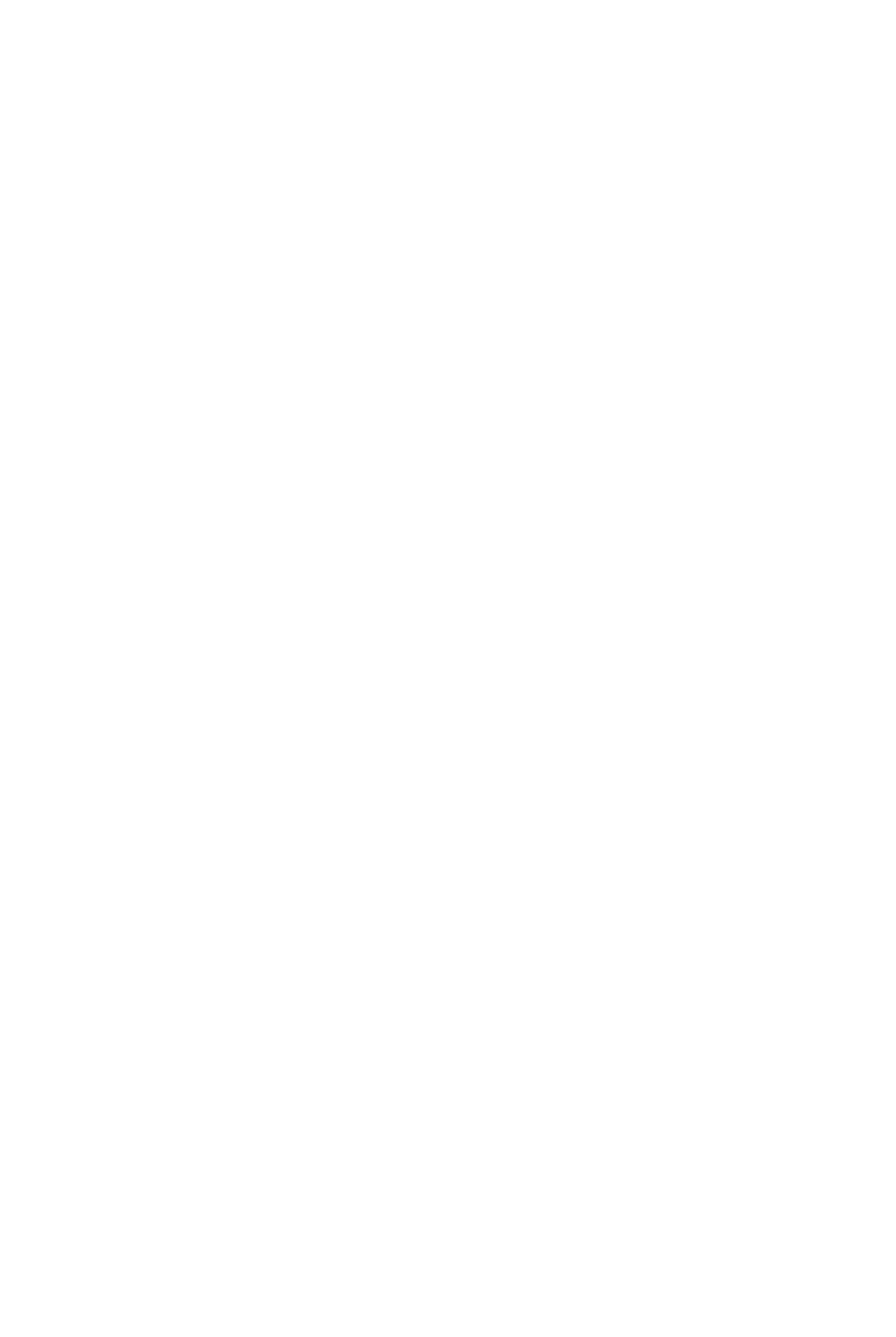
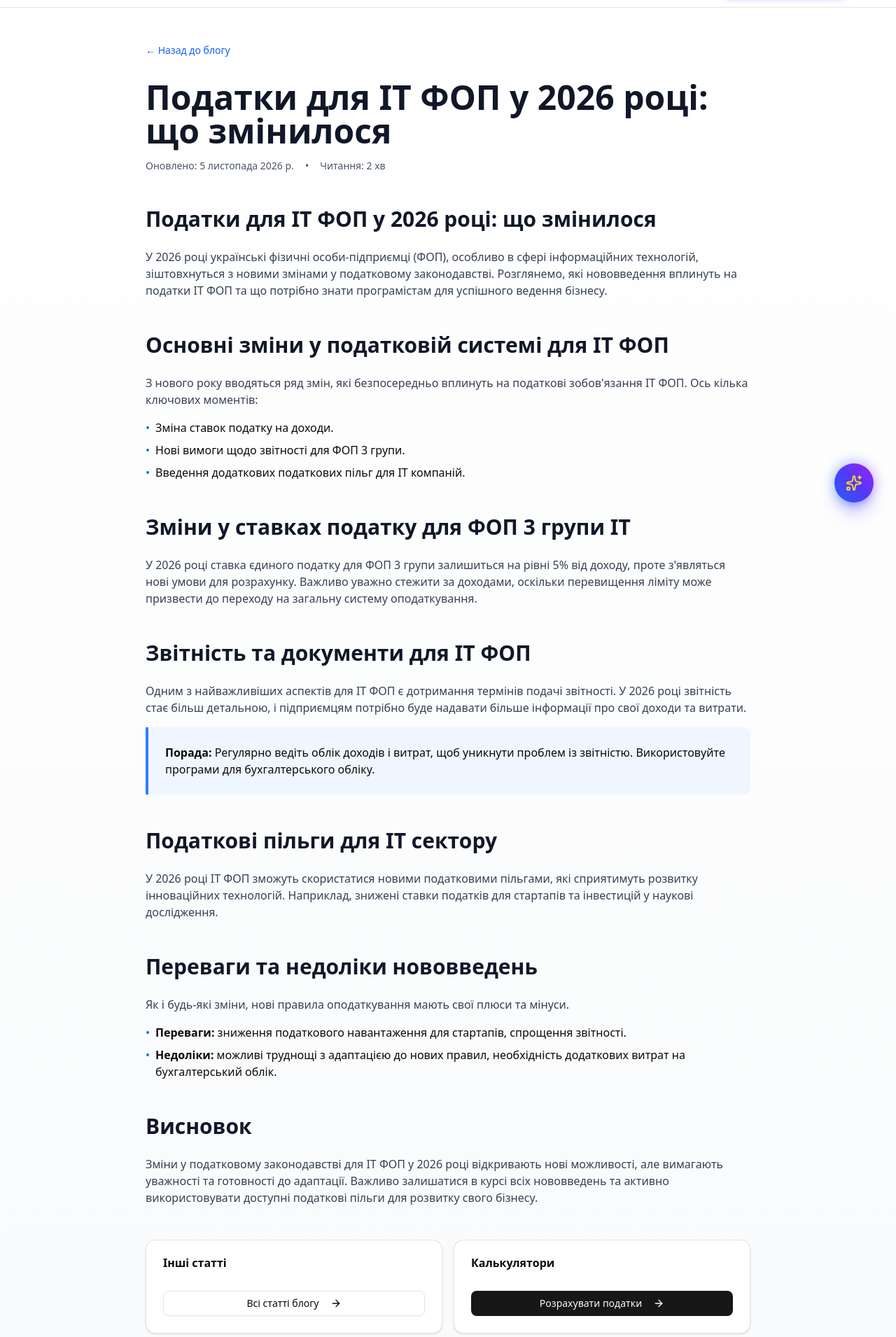
Before and after one commit to Orstan/FOP, a Next.js app: page /blog/podatky-dlya-it-fop-u-2026-rotsi-shcho-zminylosya in a window 1280 px wide. Before the commit this address had no page. Shown: the part 50-1960 px from the top of the page at 70% size. Before the commit the page ends 800 px from the top, so only its background shows below. Built offline with nearby package versions, Linux system fonts and the light colour scheme.

Commit message:
🤖 Автоматична генерація нової блог-статті

```diff
--- a/app/blog/page.tsx
+++ b/app/blog/page.tsx
@@ -18,6 +18,15 @@ export const metadata: Metadata = {
 
 export default function BlogPage() {
   const articles = [
+    {
+      title: "Податки для ІТ ФОП у 2026 році: що змінилося",
+      description: "податки ІТ ФОП - детальний гайд для підприємців",
+      slug: "podatky-dlya-it-fop-u-2026-rotsi-shcho-zminylosya",
+      date: "2026-11-05",
+      readTime: "2 хв",
+      category: "Податки",
+      available: true,
+    },
     {
       title: "Які КВЕДи заборонені для ФОП на спрощеній системі 2026",
       description: "заборонені КВЕД ФОП - детальний гайд для підприємців",
--- /dev/null
+++ b/app/blog/podatky-dlya-it-fop-u-2026-rotsi-shcho-zminylosya/page.tsx
@@ -0,0 +1,113 @@
+import { Metadata } from "next";
+import Link from "next/link";
+import { Button } from "@/components/ui/button";
+import { Card, CardContent, CardHeader, CardTitle } from "@/components/ui/card";
+import { ArrowRight } from "lucide-react";
+
+export const metadata: Metadata = {
+  title: "Податки для ІТ ФОП у 2026 році: що змінилося | ФОП Помічник 2026",
+  description: "У 2026 році українські фізичні особи-підприємці (ФОП), особливо в сфері інформаційних технологій, зіштовхнуться з новими змінами у податковому законодавств",
+  keywords: [
+    "податки ІТ ФОП",
+    "ФОП 3 група ІТ",
+    "податки програмістів"
+  ],
+  openGraph: {
+    title: "Податки для ІТ ФОП у 2026 році: що змінилося",
+    description: "У 2026 році українські фізичні особи-підприємці (ФОП), особливо в сфері інформаційних технологій, зіштовхнуться з новими змінами у податковому законодавств",
+    type: "article",
+  },
+};
+
+export default function BlogPost() {
+  return (
+    <div className="min-h-screen bg-gradient-to-b from-white to-gray-50 dark:from-gray-950 dark:to-gray-900">
+      <main className="container mx-auto max-w-4xl px-4 py-12">
+        <article className="prose prose-lg dark:prose-invert max-w-none">
+          <div className="mb-8">
+            <Link
+              href="/blog"
+              className="text-blue-600 hover:text-blue-700 dark:text-blue-400 dark:hover:text-blue-300 text-sm font-medium no-underline"
+            >
+              &larr; Назад до блогу
+            </Link>
+          </div>
+
+          <h1 className="text-4xl md:text-5xl font-bold text-gray-900 dark:text-gray-100 mb-4">
+            Податки для ІТ ФОП у 2026 році: що змінилося
+          </h1>
+
+          <div className="flex items-center gap-4 text-sm text-gray-600 dark:text-gray-400 mb-8 not-prose">
+            <time>Оновлено: 5 листопада 2026 р.</time>
+            <span>&bull;</span>
+            <span>Читання: 2 хв</span>
+          </div>
+
+          <h2 className="text-3xl font-bold text-gray-900 dark:text-gray-100 mt-12 mb-6">Податки для ІТ ФОП у 2026 році: що змінилося</h2>
+<p className="text-gray-700 dark:text-gray-300 mb-4">У 2026 році українські фізичні особи-підприємці (ФОП), особливо в сфері інформаційних технологій, зіштовхнуться з новими змінами у податковому законодавстві. Розглянемо, які нововведення вплинуть на податки ІТ ФОП та що потрібно знати програмістам для успішного ведення бізнесу.</p>
+
+<h2 className="text-3xl font-bold text-gray-900 dark:text-gray-100 mt-12 mb-6">Основні зміни у податковій системі для ІТ ФОП</h2>
+<p className="text-gray-700 dark:text-gray-300 mb-4">З нового року вводяться ряд змін, які безпосередньо вплинуть на податкові зобов'язання ІТ ФОП. Ось кілька ключових моментів:</p>
+<ul className="space-y-2 mb-6">
+    <li className="flex items-start gap-2"><span className="text-blue-600">•</span><span>Зміна ставок податку на доходи.</span></li>
+    <li className="flex items-start gap-2"><span className="text-blue-600">•</span><span>Нові вимоги щодо звітності для ФОП 3 групи.</span></li>
+    <li className="flex items-start gap-2"><span className="text-blue-600">•</span><span>Введення додаткових податкових пільг для ІТ компаній.</span></li>
+</ul>
+
+<h2 className="text-3xl font-bold text-gray-900 dark:text-gray-100 mt-12 mb-6">Зміни у ставках податку для ФОП 3 групи ІТ</h2>
+<p className="text-gray-700 dark:text-gray-300 mb-4">У 2026 році ставка єдиного податку для ФОП 3 групи залишиться на рівні 5% від доходу, проте з'являться нові умови для розрахунку. Важливо уважно стежити за доходами, оскільки перевищення ліміту може призвести до переходу на загальну систему оподаткування.</p>
+
+<h2 className="text-3xl font-bold text-gray-900 dark:text-gray-100 mt-12 mb-6">Звітність та документи для ІТ ФОП</h2>
+<p className="text-gray-700 dark:text-gray-300 mb-4">Одним з найважливіших аспектів для ІТ ФОП є дотримання термінів подачі звітності. У 2026 році звітність стає більш детальною, і підприємцям потрібно буде надавати більше інформації про свої доходи та витрати.</p>
+
+<div className="bg-blue-50 dark:bg-blue-950/30 border-l-4 border-blue-500 p-6 mb-8 rounded-r-lg">
+    <strong>Порада:</strong> Регулярно ведіть облік доходів і витрат, щоб уникнути проблем із звітністю. Використовуйте програми для бухгалтерського обліку.
+</div>
+
+<h2 className="text-3xl font-bold text-gray-900 dark:text-gray-100 mt-12 mb-6">Податкові пільги для ІТ сектору</h2>
+<p className="text-gray-700 dark:text-gray-300 mb-4">У 2026 році ІТ ФОП зможуть скористатися новими податковими пільгами, які сприятимуть розвитку інноваційних технологій. Наприклад, знижені ставки податків для стартапів та інвестицій у наукові дослідження.</p>
+
+<h2 className="text-3xl font-bold text-gray-900 dark:text-gray-100 mt-12 mb-6">Переваги та недоліки нововведень</h2>
+<p className="text-gray-700 dark:text-gray-300 mb-4">Як і будь-які зміни, нові правила оподаткування мають свої плюси та мінуси.</p>
+<ul className="space-y-2 mb-6">
+    <li className="flex items-start gap-2"><span className="text-blue-600">•</span><span><strong>Переваги:</strong> зниження податкового навантаження для стартапів, спрощення звітності.</span></li>
+    <li className="flex items-start gap-2"><span className="text-blue-600">•</span><span><strong>Недоліки:</strong> можливі труднощі з адаптацією до нових правил, необхідність додаткових витрат на бухгалтерський облік.</span></li>
+</ul>
+
+<h2 className="text-3xl font-bold text-gray-900 dark:text-gray-100 mt-12 mb-6">Висновок</h2>
+<p className="text-gray-700 dark:text-gray-300 mb-4">Зміни у податковому законодавстві для ІТ ФОП у 2026 році відкривають нові можливості, але вимагають уважності та готовності до адаптації. Важливо залишатися в курсі всіх нововведень та активно використовувати доступні податкові пільги для розвитку свого бізнесу.</p>
+
+          <div className="grid md:grid-cols-2 gap-4 not-prose mt-12">
+            <Card className="dark:bg-gray-900">
+              <CardHeader>
+                <CardTitle>Інші статті</CardTitle>
+              </CardHeader>
+              <CardContent>
+                <Button className="w-full" variant="outline" asChild>
+                  <Link href="/blog">
+                    Всі статті блогу
+                    <ArrowRight className="ml-2 h-4 w-4" />
+                  </Link>
+                </Button>
+              </CardContent>
+            </Card>
+
+            <Card className="dark:bg-gray-900">
+              <CardHeader>
+                <CardTitle>Калькулятори</CardTitle>
+              </CardHeader>
+              <CardContent>
+                <Button className="w-full" asChild>
+                  <Link href="/calculators">
+                    Розрахувати податки
+                    <ArrowRight className="ml-2 h-4 w-4" />
+                  </Link>
+                </Button>
+              </CardContent>
+            </Card>
+          </div>
+        </article>
+      </main>
+    </div>
+  );
+}
--- a/app/sitemap.ts
+++ b/app/sitemap.ts
@@ -71,6 +71,7 @@ export default function sitemap(): MetadataRoute.Sitemap {
   })
 
   const blogPosts = [
+    'podatky-dlya-it-fop-u-2026-rotsi-shcho-zminylosya',
     'yaki-kvedy-zaboroneni-dlya-fop-na-sproshcheniy-systemi-2026',
     'pervynna-dokumentatsiya-fop-2026-shcho-pereviryaye-podatkova',
     'chy-mozhe-fop-pratsyuvaty-bez-pechatky-u-2026-rotsi',
```
